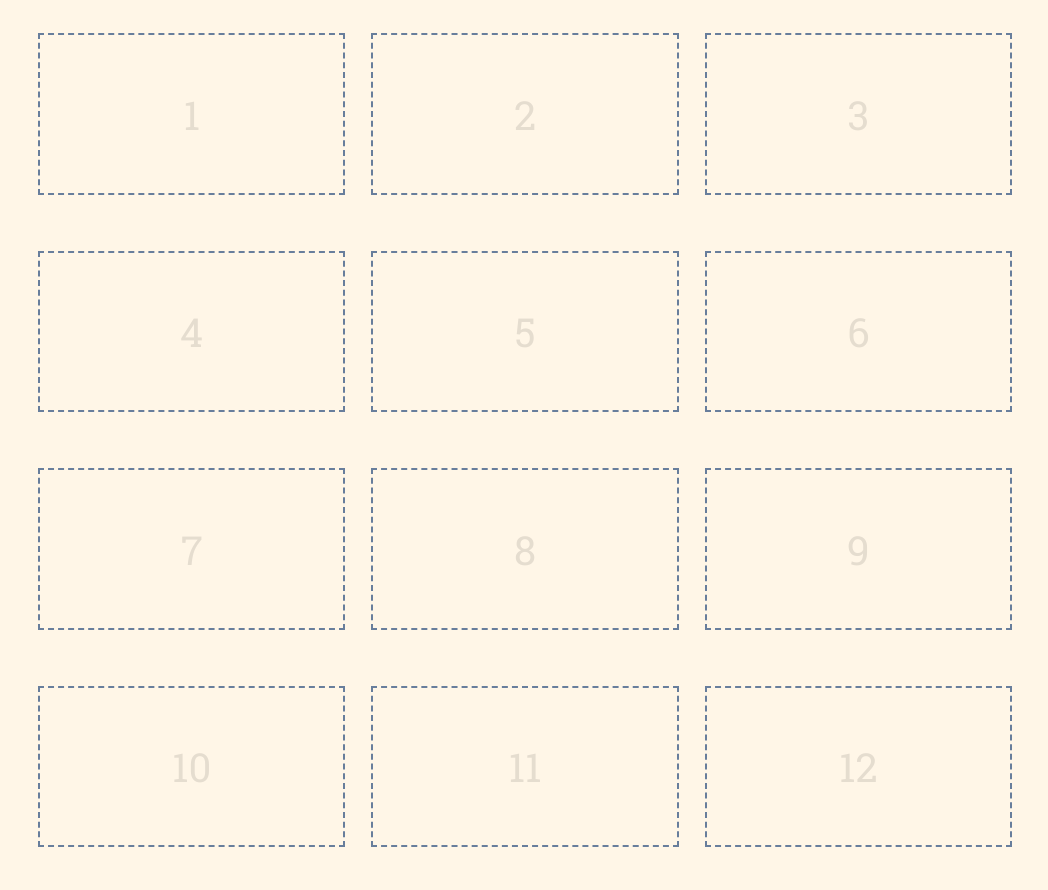
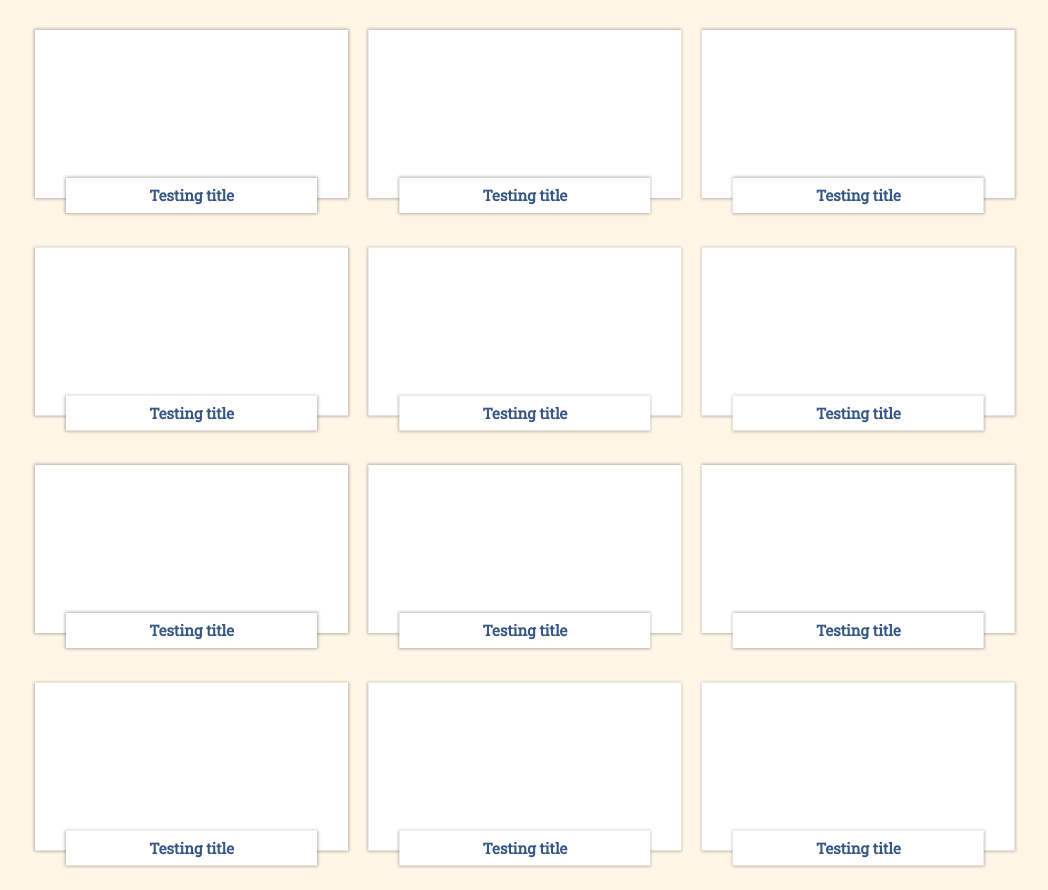
Before and after one commit to thomasdevin525/drag-drop-image-gallery, a plain HTML site: page index.html in a window 1280 px wide. Shown: the whole page, without its empty margins (115-1163 px from the left). Drawn offline with Linux system fonts and the light colour scheme.

Commit message:
Final code base for part 2 of Drag and Drop Image Gallery series.

```diff
--- a/index.html
+++ b/index.html
@@ -10,12 +10,19 @@
 
 		* { margin: 0; padding: 0; font-family: 'Roboto Slab', serif; }
 
-		.dd-vc { position: relative; top: 50%; transform: translateY(-50%); -webkit-transform: translateY(-50%); -moz-transform: translateY(-50%); }
+		.dd-vc { position: relative; top: 50%; transform: translateY(-50%); }
+		.dd-transition { transition: all 0.3s ease; }
+		.dd-shadow { box-shadow: 0 0 3px 1px rgba(0,0,0,0.3); }
 
 		#dragDrop { width: 1000px; margin: 20px auto 0; position: relative; }
 
 		.dd-slot { float: left; outline: 2px dashed rgba(54, 86, 132, 0.75); outline-offset: -15px; position: relative; pointer-events: none; }
 		.dd-slot-num { text-align: center; color: rgba(0,0,0,0.1); font-size: 40px; position: absolute; width: 100%; }
+
+		.dd-item { position: absolute; left: 0; top: 0; box-sizing: border-box; padding: 10px; cursor: pointer; }
+		.dd-item-inner { background-repeat: no-repeat; background-size: cover; background-position: center; width: 100%; height: 100%; position: relative; background: #fff; }
+		.dd-item-panel { width: 80%; height: 35px; background: #fff; position: absolute; left: 10%; bottom: -15px; z-index: 5; }
+		.dd-item-title { font-size: 15px; color: #365684; text-align: center; line-height: 35px; }
 
 	</style>
 
@@ -41,6 +48,7 @@
 			function init () {
 
 				addImageSlots();
+				drawImages();
 
 			}
 
@@ -67,6 +75,40 @@
 
 			}
 
+			function drawImages () {
+
+				var i = 0,
+						len = _numOfImageSlots,
+						item;
+
+				var wrap = _doc.getElementById('dragDrop');
+
+				var slot = _doc.getElementsByClassName('dd-slot')[0],
+						bounds = slot.getBoundingClientRect(),
+						itemWidth = bounds.width,
+						itemHeight = bounds.height;
+
+				var itemX,
+						itemY;
+
+				for ( ; i < len; i++ ) {
+
+					itemX = ( i % _numOfImagesPerRow ) * itemWidth;
+					itemY = Math.floor( i / _numOfImagesPerRow ) * ( itemHeight + _imageMarginBottom );
+
+					item = _doc.createElement('div');
+
+					item.setAttribute('class', 'dd-item dd-transition');
+					item.setAttribute('style', 'width:' + itemWidth + 'px;height:' + itemHeight + 'px;transform:translate3d(' + itemX + 'px,' + itemY + 'px,0);' );
+
+					item.innerHTML = '<div class="dd-item-inner dd-shadow"><div class="dd-item-panel dd-shadow"><h3 class="dd-item-title">Testing title</h3></div></div>';
+
+					wrap.appendChild(item);
+
+				}
+
+			}
+
 			init();
 
 		})();
```
